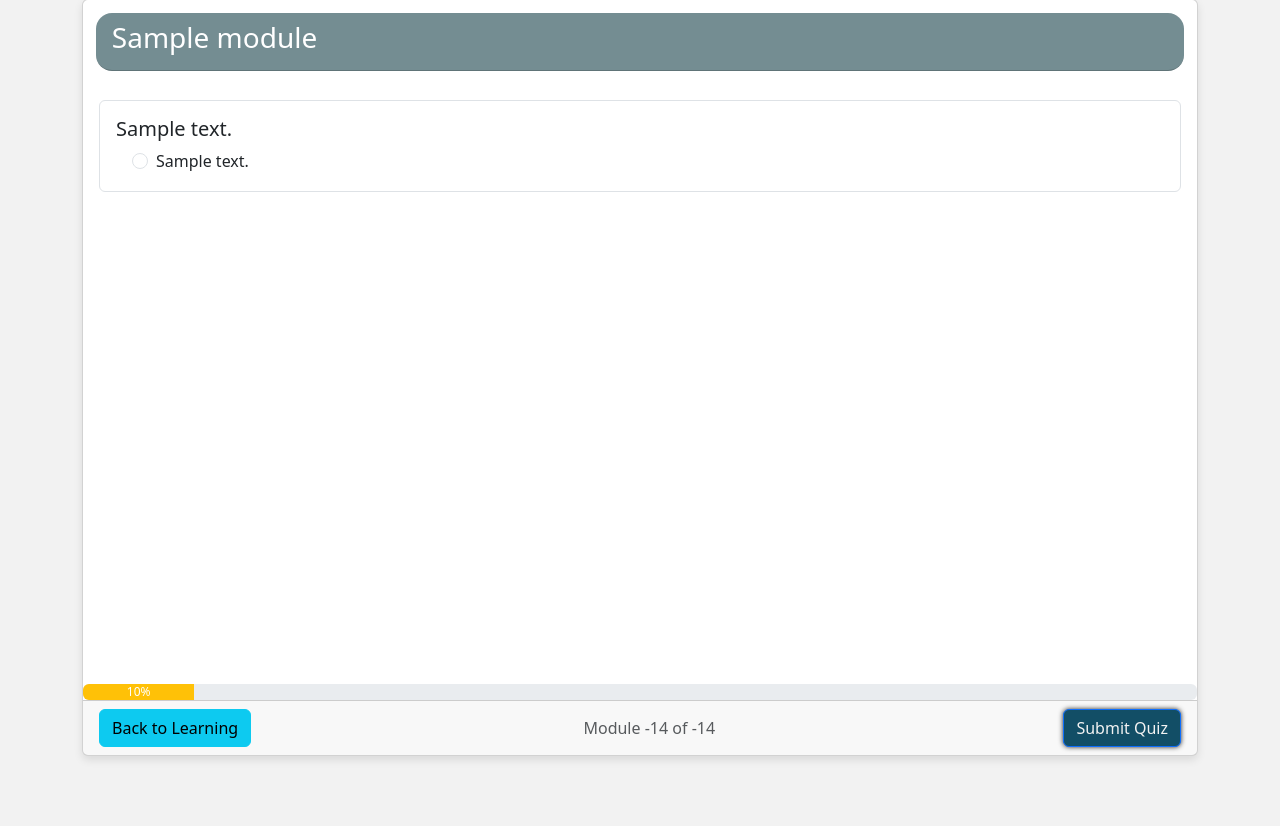
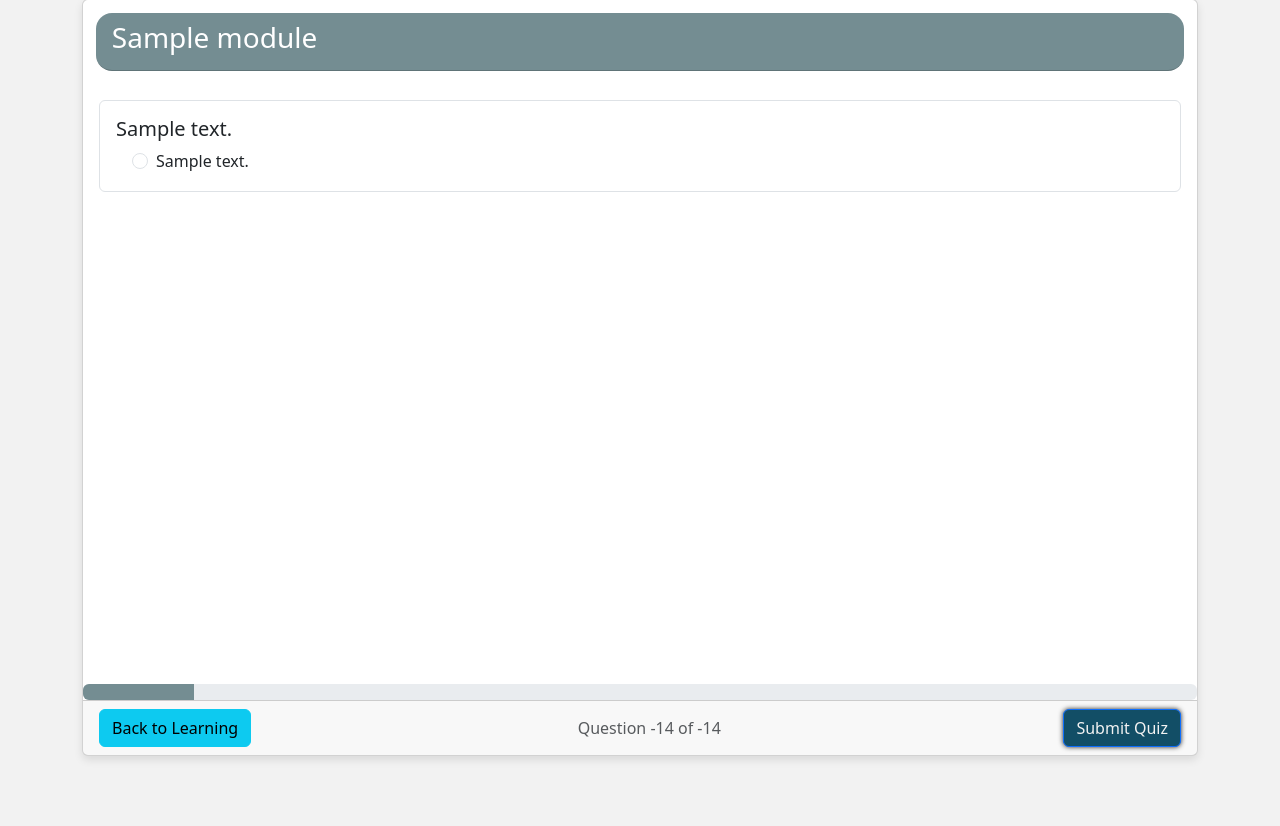
Before and after one commit to MAV2187/COMS-W4170-CVN-GROUP-5-SP-2025, a Flask app: template templates/quiz.html in a window 1280 px wide. Shown: the part 89-915 px from the top of the page. Run offline with Flask 3, Linux system fonts and the light colour scheme; the template is opened without the code that fills it: most values are stand-ins (such as "Sample title", 1, 10 or a date in 2020); some libraries are stand-ins or nearby versions.

Commit message:
qquestion wording, progress bar reflects latest design, as well as results

```diff
--- a/templates/module.html
+++ b/templates/module.html
@@ -153,7 +153,7 @@
         {% endif %}
     </div>
     <div class="progress">
-        <div class="progress-bar" role="progressbar" aria-valuenow="{{ module.progress }}" aria-valuemin="0" aria-valuemax="100" style="width: {{ module.progress }}%;">{{ module.progress }}%</div>
+        <div class="progress-bar" role="progressbar" aria-valuenow="{{ module.progress }}" aria-valuemin="0" aria-valuemax="100" style="width: {{ module.progress }}%;"></div>
     </div>
     <div class="card-footer">
         <div class="d-flex justify-content-between">
--- a/templates/quiz.html
+++ b/templates/quiz.html
@@ -147,7 +147,7 @@
         </form>
     </div>
     <div class="progress">
-        <div class="progress-bar bg-warning" role="progressbar" aria-valuenow="{{ module.progress }}" aria-valuemin="0" aria-valuemax="100" style="width: {{ module.progress }}%;">{{ module.progress }}%</div>
+        <div class="progress-bar color_navbar" role="progressbar" aria-valuenow="{{ module.progress }}" aria-valuemin="0" aria-valuemax="100" style="width: {{ module.progress }}%;"></div>
     </div>
     <div class="card-footer">
         <div class="d-flex justify-content-between align-items-center">
@@ -158,7 +158,7 @@
             {% endif %}
 
             <div class="text-muted me-3 d-none d-md-block">
-                Module {{ module_id - 15 }} of {{ total_modules -15 }}
+                Question {{ module_id - 15 }} of {{ total_modules -15 }}
             </div>
 
             <button type="submit" form="quizForm" class="btn btn-primary color_button1">
--- a/templates/results.html
+++ b/templates/results.html
@@ -25,7 +25,7 @@
                 <div class="col-md-6 col-lg-4">
                     <div class="card h-100">
                         <div class="card-body">
-                            <h5 class="card-title">Module {{ quiz_num - 15 }}</h5>
+                            <h5 class="card-title">Question {{ quiz_num - 15 }}</h5>
                             <div class="progress mt-2" style="height: 20px;">
                                 <div class="progress-bar {{ 'bg-success' if quiz_scores[quiz_num|string] >= 70 else 'bg-warning' if quiz_scores[quiz_num|string] >= 50 else 'bg-danger' }}"
                                      style="width: {{ quiz_scores[quiz_num|string] }}%">
```
